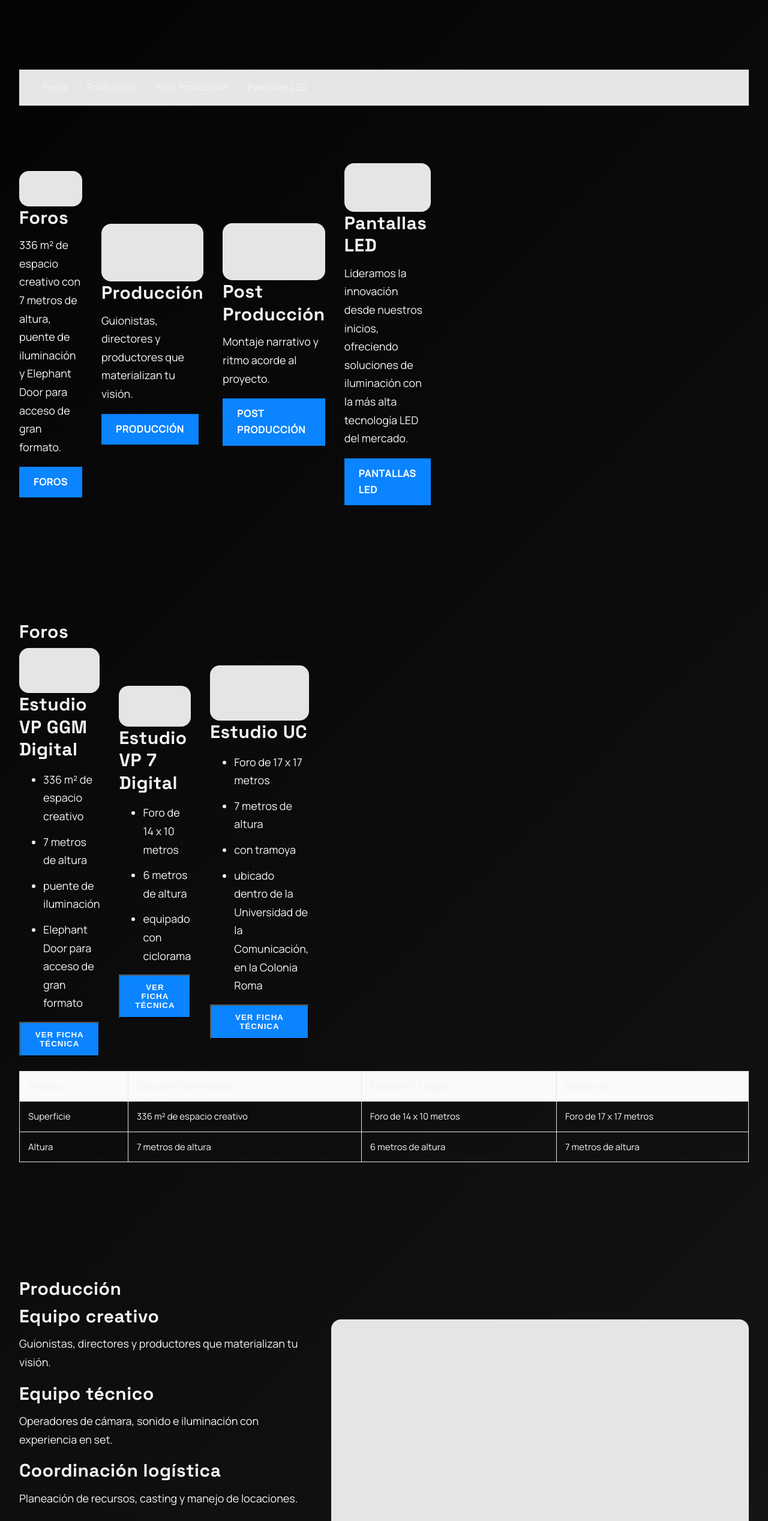
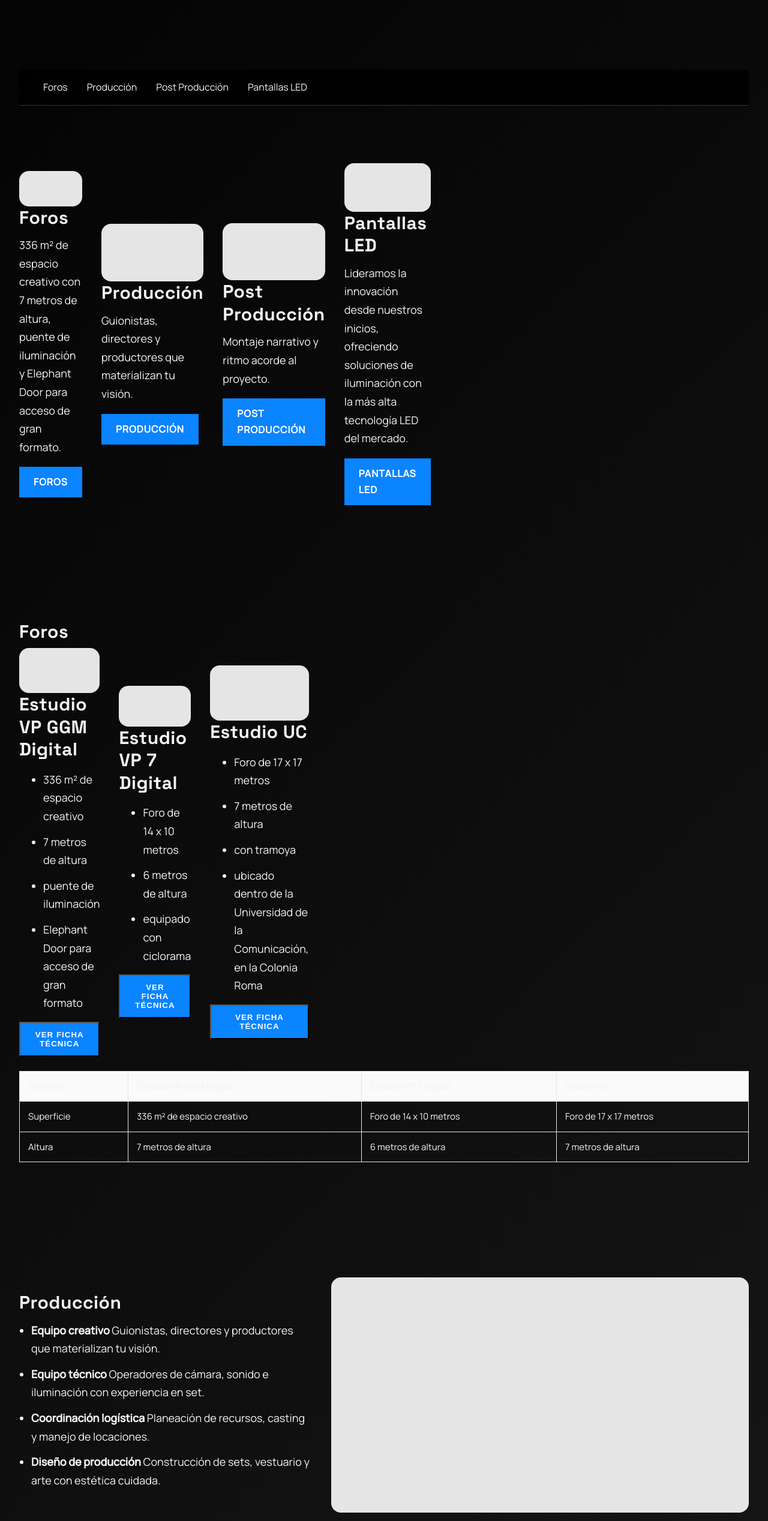
Before and after one commit to Jamon1405/Reto90Dias, a Next.js app: page /servicios in a window 1280 px wide. Shown: the part 888-3423 px from the top of the page at 60% size. Built offline with nearby package versions, Linux system fonts and the light colour scheme.

Commit message:
refine production services layout and modals

```diff
--- a/src/components/ServiciosProduccion.js
+++ b/src/components/ServiciosProduccion.js
@@ -241,6 +241,7 @@ export default function ServiciosProduccion({ lang = 'es' }) {
   useEffect(() => {
     const opens = document.querySelectorAll('[data-open]');
     const closes = document.querySelectorAll('[data-close]');
+    const modals = document.querySelectorAll('.modal');
     const onOpen = (e) => {
       const sel = e.currentTarget.getAttribute('data-open');
       const modal = document.querySelector(sel);
@@ -251,11 +252,18 @@ export default function ServiciosProduccion({ lang = 'es' }) {
       const modal = document.querySelector(sel);
       if (modal) modal.classList.remove('open');
     };
+    const onOverlay = (e) => {
+      if (e.target.classList.contains('modal')) {
+        e.target.classList.remove('open');
+      }
+    };
     opens.forEach((b) => b.addEventListener('click', onOpen));
     closes.forEach((b) => b.addEventListener('click', onClose));
+    modals.forEach((m) => m.addEventListener('click', onOverlay));
     return () => {
       opens.forEach((b) => b.removeEventListener('click', onOpen));
       closes.forEach((b) => b.removeEventListener('click', onClose));
+      modals.forEach((m) => m.removeEventListener('click', onOverlay));
     };
   }, [lang]);
 
@@ -412,12 +420,13 @@ export default function ServiciosProduccion({ lang = 'es' }) {
               </div>
               <div className="txt">
                 <h2 className="h2">{c.title}</h2>
-                {c.items.map((it) => (
-                  <div key={it.label} className="item">
-                    <h3 className="h3">{it.label}</h3>
-                    <p className="p">{it.body}</p>
-                  </div>
-                ))}
+                <ul>
+                  {c.items.map((it) => (
+                    <li key={it.label} className="p">
+                      <strong>{it.label}</strong> {it.body}
+                    </li>
+                  ))}
+                </ul>
               </div>
             </div>
           </section>
--- a/src/styles/servicios.css
+++ b/src/styles/servicios.css
@@ -6,13 +6,15 @@
 .h2,.h3{font-size:clamp(24px,3vw,30px);line-height:1.25;margin:0 0 8px}
 .p{margin-top:12px;font-size:18px;line-height:1.7}
 .ph{aspect-ratio:16/9;background:#e5e5e5;border-radius:16px;display:flex;align-items:center;justify-content:center;color:#666}
-.subnav{position:sticky;top:0;z-index:20;background:rgba(255,255,255,.9);backdrop-filter:saturate(180%) blur(6px);border-bottom:1px solid #eee;display:flex;gap:16px;padding:12px 32px}
-.subnav a{text-decoration:none;color:inherit;padding:4px 8px}
+.subnav{position:sticky;top:0;z-index:20;background:rgba(0,0,0,.8);backdrop-filter:saturate(180%) blur(6px);border-bottom:1px solid #333;display:flex;gap:16px;padding:12px 32px}
+.subnav a{text-decoration:none;color:var(--foreground);padding:4px 8px}
 .table{width:100%;border-collapse:collapse;margin-top:24px}
 .table th,.table td{border:1px solid #e5e5e5;padding:12px 14px;text-align:left;font-size:15px}
 .table thead th{background:#fafafa;font-weight:600}
 .modal{position:fixed;inset:0;background:rgba(0,0,0,.5);display:none;align-items:center;justify-content:center;padding:24px}
 .modal.open{display:flex}
-.modal-card{max-width:960px;width:100%;background:#fff;border-radius:16px;padding:24px}
+.modal-card{max-width:960px;width:100%;background:#fff;border-radius:16px;padding:24px;color:var(--primary)}
+.modal-card .button{margin-top:16px}
+.txt ul{margin-top:12px;padding-left:20px;list-style:disc}
 .button{display:inline-block;padding:.75rem 1.5rem;background:var(--accent);color:#fff;text-transform:uppercase;font-weight:700;letter-spacing:1px;text-decoration:none}
 .button:hover{opacity:.9}
```
